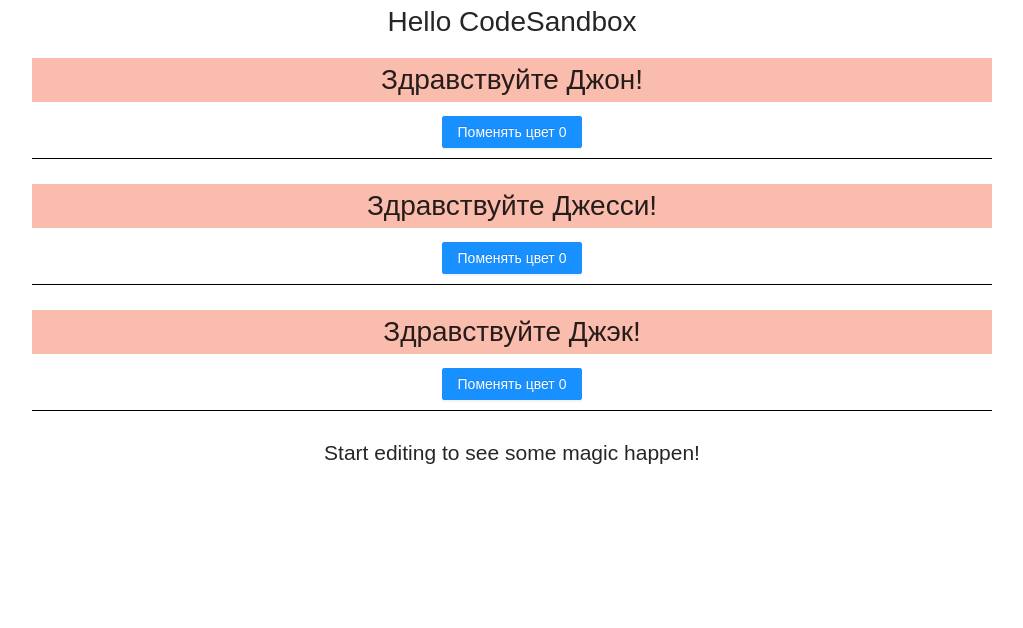
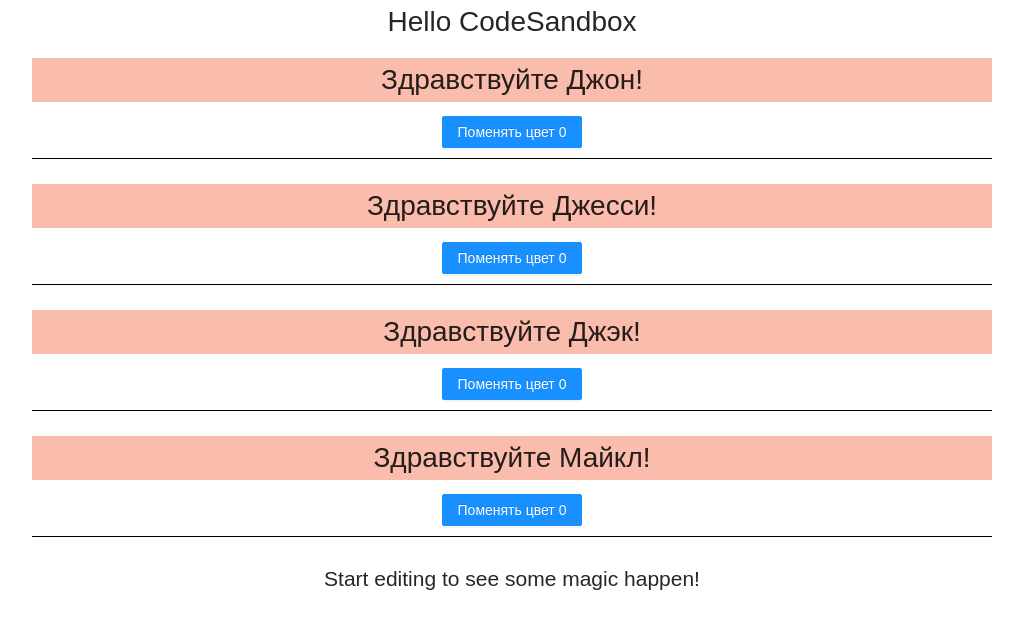
Before and after one commit to John201858/study_project_react_2021_04_21, a React (Create React App) app: page / in a window 1280 px wide. Shown: the top 628 px of the page, without its empty margins (128-1151 px from the left). Built offline with nearby package versions, Linux system fonts and the light colour scheme.

Commit message:
Добавил стили для кнопок из AntDesign

```diff
--- a/src/App.js
+++ b/src/App.js
@@ -39,6 +39,7 @@ export default function App() {
       <Header name="Джон" />
       <Header name="Джесси" />
       <Header name="Джэк" />
+      <Header name="Майкл" />
       <h2>Start editing to see some magic happen!</h2>
     </div>
   );
```
